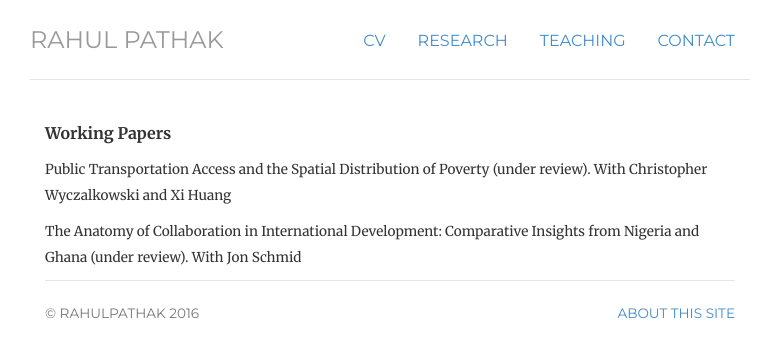
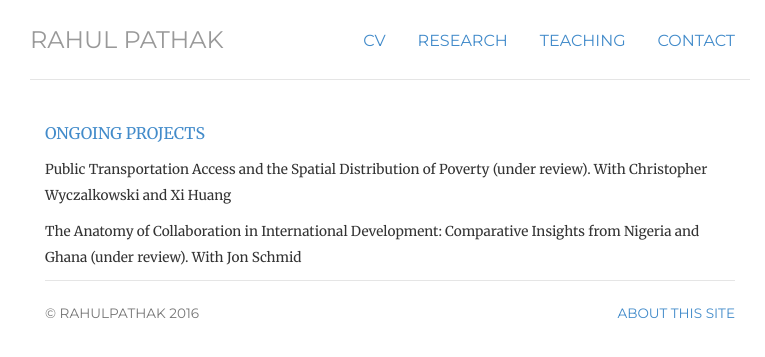
Before and after one commit to pathak-rahul/pathak-rahul.github.io, a Jekyll site: the page built from ongoing/index.html, in a window 1280 px wide. Shown: the top 357 px of the page, without its empty margins (250-1015 px from the left). Built offline with Jekyll 4.4.1, drawn with Linux system fonts in a browser that asks for light colours.

Commit message:
Update index.html

```diff
--- a/ongoing/index.html
+++ b/ongoing/index.html
@@ -7,7 +7,7 @@ title: ongoing
 	</div>
 	<div itemscope itemtype="http://data-vocabulary.org/Person" class="col-sm-12">
 
-<p><strong>Working Papers</strong></p>
+<p class="text-primary">ONGOING PROJECTS</p>
 
 <p><small>Public Transportation Access and the Spatial Distribution of Poverty (under review). With Christopher Wyczalkowski and Xi Huang</small><br>
 <p><small>The Anatomy of Collaboration in International Development: Comparative Insights from Nigeria and Ghana (under review). With Jon Schmid</small><br>
```
